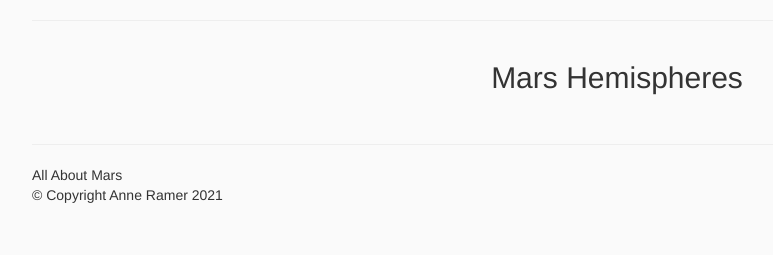
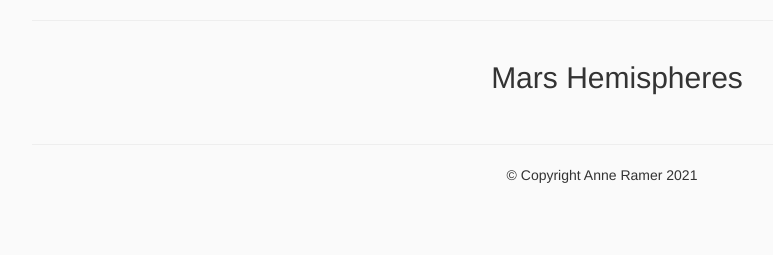
Before and after one commit to amramer45/web-scraping-challenge, a Flask app: page / in a window 1280 px wide. Shown: the part 515-770 px from the top of the page, without its empty margins (38-811 px from the left). Run offline with Flask 2, Linux system fonts and the light colour scheme; data that the repository does not hold is empty; some libraries are stand-ins or nearby versions.

Commit message:
html updates

```diff
--- a/Missions_to_Mars/templates/index.html
+++ b/Missions_to_Mars/templates/index.html
@@ -75,8 +75,7 @@
 
   <hr>
   <footer class="footer">
-    <span class="bottom">All About Mars</span>
-    <div class="footer">&copy; Copyright Anne Ramer 2021</div>
+    <div class="footer-copyright text-center py-3">&copy; Copyright Anne Ramer 2021</div>
   </footer>
 
 </body>
```
